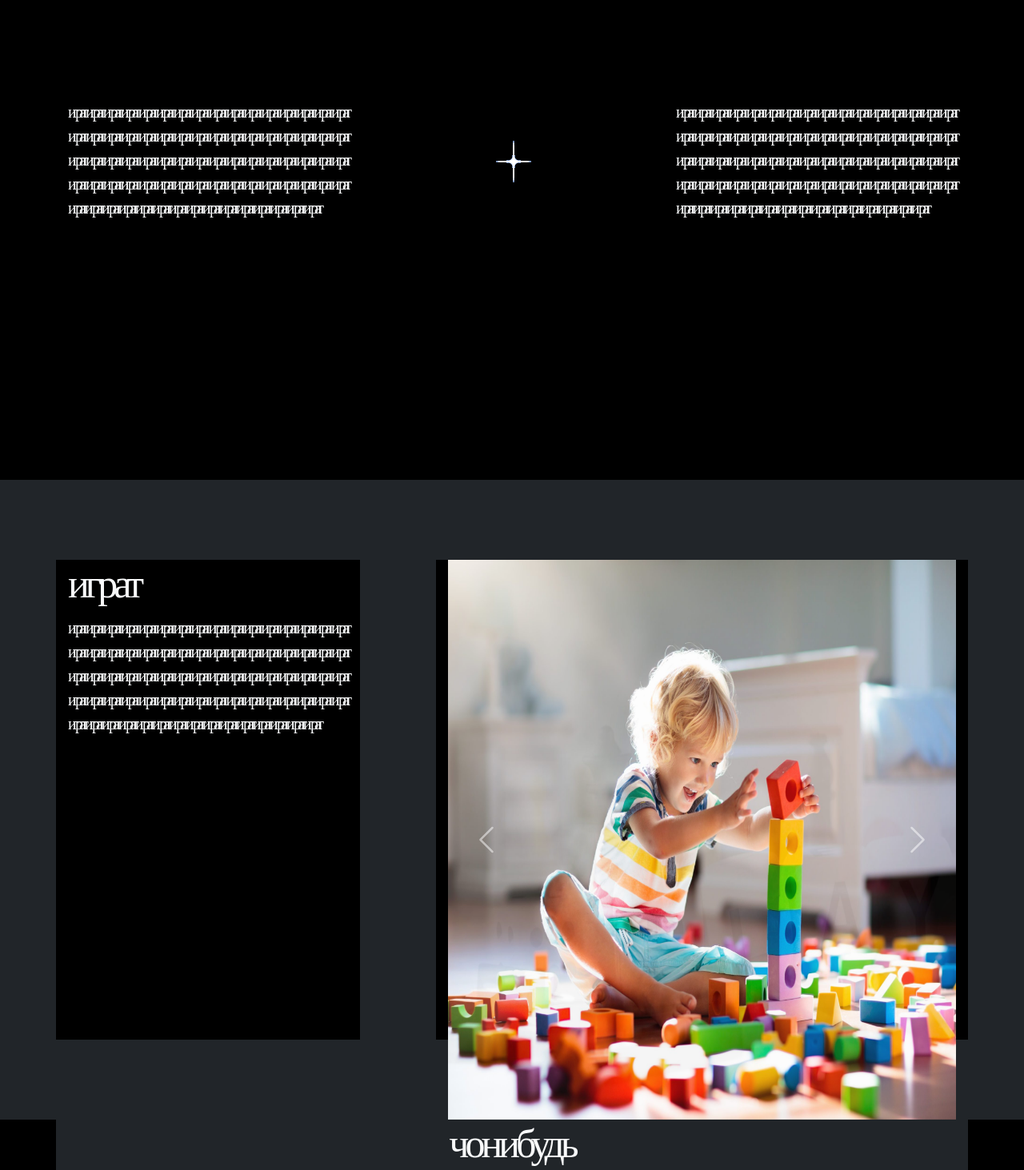
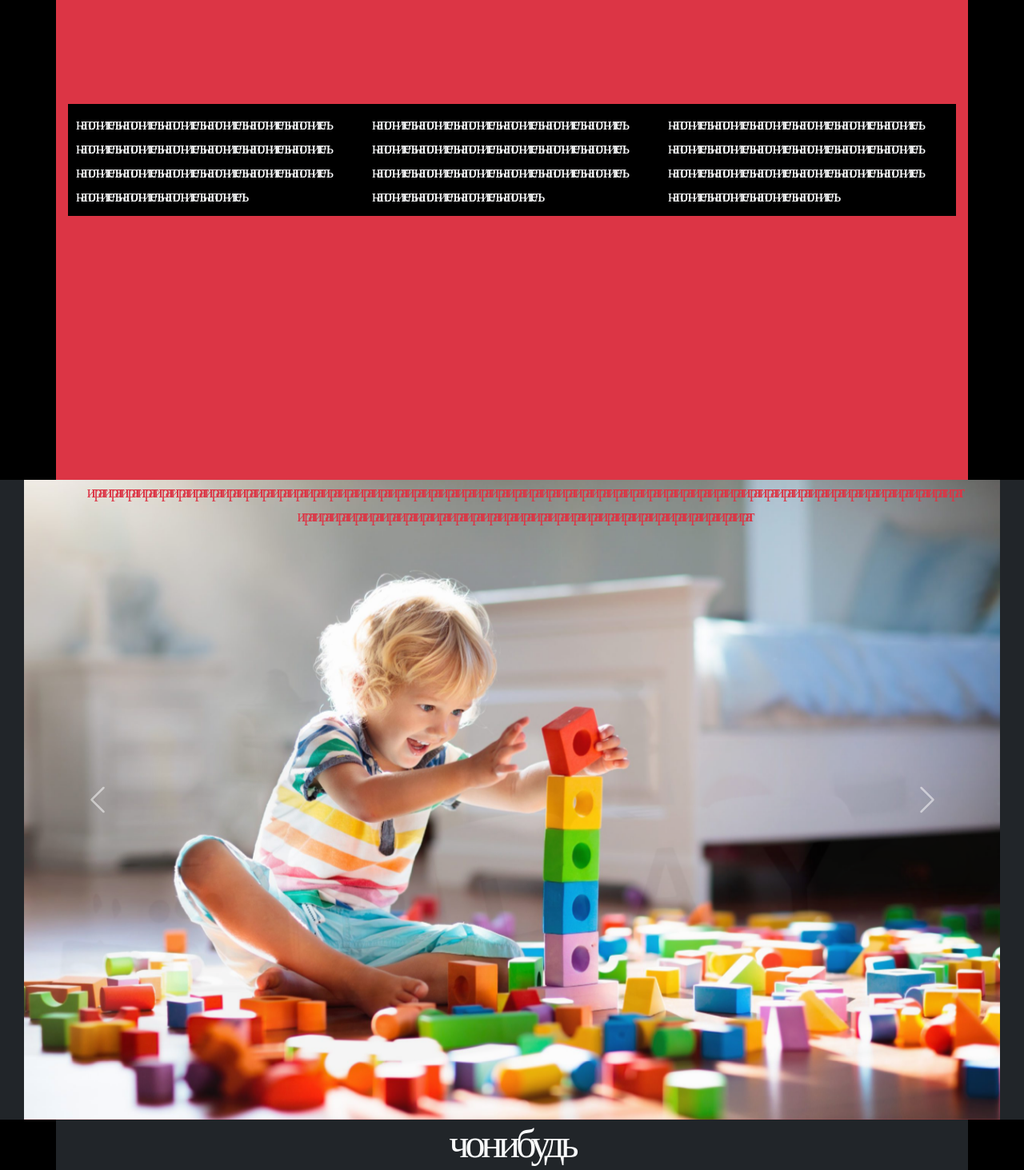
Before and after one commit to loemkrutoi/COURSE-landing, a plain HTML site: page index.html in a window 1280 px wide. Shown: the part 1000-2463 px from the top of the page at 80% size. Drawn offline with Linux system fonts and the light colour scheme; a web font is replaced by a local one.

Commit message:
structure upd

```diff
--- a/Styles/style.css
+++ b/Styles/style.css
@@ -21,8 +21,11 @@
     background-size: contain;
     background-repeat: no-repeat;
 } */
-.my-justify-text-col{
+.justify-text{
     text-align: justify;
+}
+.text-bottom{
+    /* top: 50vw; */
 }
 /* .my-btn{
     width: 25%;
@@ -45,3 +48,29 @@
     box-shadow: 0 0 1px 2px rgb(37, 124, 255);
     background-color: rgb(0, 0, 0);
 } */
+
+
+.my-second-slide-info-contents{
+    width: 100%;
+    align-items: center;
+}
+.my-info-square{
+    overflow: hidden;
+    @media (max-width: 766px) {
+        font-size: 2.5vw;
+    }
+    @media (max-width: 574px) {
+        font-size: 3vw;
+    }
+    @media (max-width: 395px) {
+        font-size: 3.5vw;
+    }
+}
+.image-section{
+    background-image: url('../moon.jpg');
+    background-size: contain;
+    background-repeat: no-repeat;
+}
+img{
+    object-fit: cover;
+}
--- a/index.html
+++ b/index.html
@@ -11,7 +11,7 @@
     <link rel="stylesheet" href="Styles/style.css">
 </head>
 <body>
-    <div class="my-header container-fluid position-fixed">
+    <div class="my-header container-fluid position-fixed z-3">
         <div class="container">
             <nav class="navbar navbar-expand-lg">
                 <div class="container-fluid">
@@ -48,49 +48,45 @@
         </div>
     </div>
     <div class="my-first-slide container-fliud bg-black vh-100">
-        <div class="my-container container vw-50 vh-100 my-auto">
-            <h1 class="text-light text-center pt-5">игра</h1>
-            <div class="container bg-black">
-                <img class="d-block mx-auto mt-5 img-fluid" src="Sprites/hands.png" alt="" width="550px">
+        <div class="image-section vh-100 w-100 d-block m-auto"></div>
+        <a class="my-btn btn btn-outline-primary d-block p-3 text-center rounded text-decoration-none text-light w-25 mx-auto position-absolute top-50 start-50 translate-middle" href="#">скачать</a>
     </div>
-            <a class="my-btn btn btn-outline-primary d-block p-3 text-center rounded text-decoration-none text-light w-25 mt-5 mx-auto" href="#">скачать</a>
+    <div class="my-second-slide-info container-fliud bg-black vh-100">
+        <div class="my-second-slide-info-contents container h-100 bg-danger d-flex justify-content-between row m-auto text-light">
+            <div class="col my-info-square bg-black col-xl-4 col-12 p-2">
+                наполнитель наполнитель наполнитель наполнитель наполнитель наполнитель наполнитель наполнитель наполнитель наполнитель наполнитель наполнитель наполнитель наполнитель наполнитель наполнитель наполнитель наполнитель наполнитель наполнитель наполнитель наполнитель
             </div>
+            <div class="col my-info-square bg-black col-xl-4 col-12 p-2">
+                наполнитель наполнитель наполнитель наполнитель наполнитель наполнитель наполнитель наполнитель наполнитель наполнитель наполнитель наполнитель наполнитель наполнитель наполнитель наполнитель наполнитель наполнитель наполнитель наполнитель наполнитель наполнитель
             </div>
-    <div class="my-second-slide container-fliud bg-black vh-100">
-        <div class="container h-100">
-            <div class="row align-items-center">
-                <div class="my-justify-text-col col col-xl-4 order-2 order-xl-0 d-none d-xl-block text-light">
-                    играт играт играт играт играт играт играт играт играт играт играт играт играт играт играт играт играт играт играт играт играт играт играт играт играт играт играт играт играт играт играт играт играт играт играт играт играт играт играт играт играт играт играт играт играт играт играт играт играт играт играт играт играт играт играт играт играт играт играт играт играт играт играт играт играт играт играт играт играт играт играт играт играт играт играт играт играт играт играт
-                </div>
-                <div class="my-center-col col col-xl-4 col-12 text-light text-center vh-100 d-flex justify-content-between">
-                    <img class="d-block mx-auto my-auto img-fluid" src="Sprites/sparkle.gif" alt="">
-                </div>
-                <div class="my-justify-text-col col col-xl-4 text-light">
-                    играт играт играт играт играт играт играт играт играт играт играт играт играт играт играт играт играт играт играт играт играт играт играт играт играт играт играт играт играт играт играт играт играт играт играт играт играт играт играт играт играт играт играт играт играт играт играт играт играт играт играт играт играт играт играт играт играт играт играт играт играт играт играт играт играт играт играт играт играт играт играт играт играт играт играт играт играт играт играт
-                </div>
+            <div class="col my-info-square bg-black col-xl-4 col-12 p-2">
+                наполнитель наполнитель наполнитель наполнитель наполнитель наполнитель наполнитель наполнитель наполнитель наполнитель наполнитель наполнитель наполнитель наполнитель наполнитель наполнитель наполнитель наполнитель наполнитель наполнитель наполнитель наполнитель
             </div>
         </div>
     </div>
     <div class="my-third-slide container-fluid bg-dark vh-100">
-        <div class="container h-100">
-            <div class="row h-100 d-flex justify-content-between">
-                <div class="col h-75 my-auto col-xl-4 bg-black my-justify-text-col text-light">
-                    <h1>
-                        играт
-                    </h1>
+        <div class="w-100 container-fluid">
+            <div class="m-auto bg-danger">
+                <div class="container position-relative">
+                    <div class="text-bottom container position-absolute z-2 text-danger">
+                        <p class="d-none d-md-block text-center">
                             играт играт играт играт играт играт играт играт играт играт играт играт играт играт играт играт играт играт играт играт играт играт играт играт играт играт играт играт играт играт играт играт играт играт играт играт играт играт играт играт играт играт играт играт играт играт играт играт играт играт играт играт играт играт играт играт играт играт играт играт играт играт играт играт играт играт играт играт играт играт играт играт играт играт играт играт играт играт играт
+                        </p>
+                        <p class="d-block d-md-none text-center">
+                            играт играт играт играт играт играт играт играт играт играт играт играт играт играт играт играт играт играт играт играт играт играт играт играт играт играт
+                        </p>
                     </div>
-                <div class="col h-75 my-auto col-xl-7 bg-black">
+                </div>
                 <div id="carouselExampleFade" class="carousel slide carousel-fade" data-bs-ride="carousel">
                     <div class="carousel-inner">
                           <div class="carousel-item active" data-bs-interval="1000">
-                            <img width="750px" height="700px" src="game.jpg" class="d-block" alt="...">
+                            <img src="game.jpg" class="vh-100 w-100 d-block" alt="...">
                           </div>
                           <div class="carousel-item" data-bs-interval="1000">
-                            <img width="750px" height="700px" src="game2.jpg" class="d-block" alt="...">
+                            <img src="game2.jpg" class="vh-100 w-100 d-block" alt="...">
                           </div>
                           <div class="carousel-item" data-bs-interval="1000">
-                            <img width="750px" height="700px" src="game3.jpg" class="d-block" alt="...">
+                            <img src="game3.jpg" class="vh-100 w-100 d-block" alt="...">
                           </div>
                     </div>
                     <button class="carousel-control-prev" type="button" data-bs-target="#carouselExampleFade" data-bs-slide="prev">
@@ -105,7 +101,6 @@
             </div>
         </div>
     </div>
-    </div>
     <div class="my-fourth-slide container-fluid bg-black vh-100">
         <div class="container bg-dark h-100 text-center text-light">
             <h1>чонибудь</h1>
```
Lines whose indentation alone changed are shown as unchanged.
